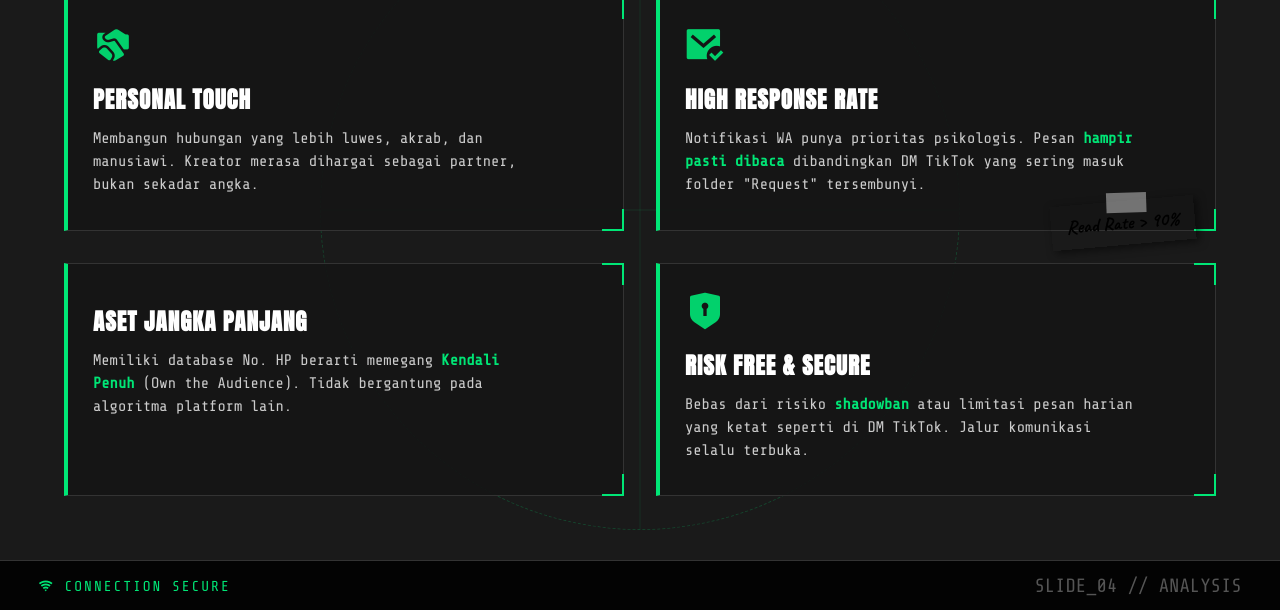
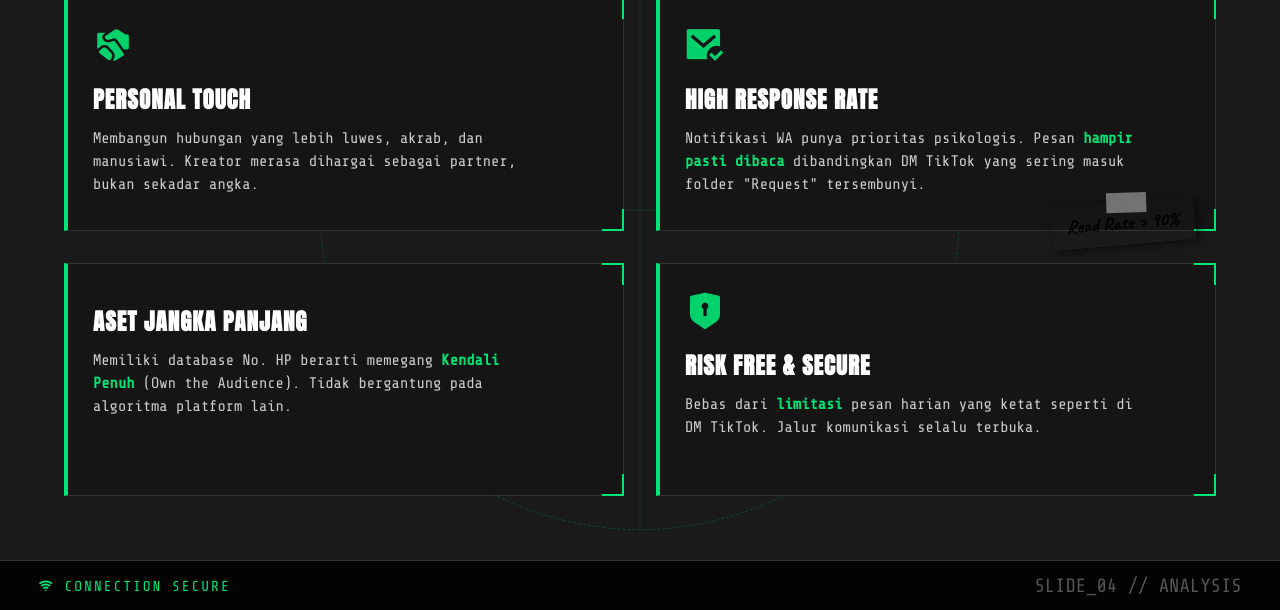
Before and after one commit to flexeet/slide-onthetok, a plain HTML site: page slide4.html in a window 1280 px wide. Shown: the part 190-800 px from the top of the page. Drawn offline with nearby package versions, Linux system fonts and the light colour scheme.

Commit message:
Update slide4.html

```diff
--- a/slide4.html
+++ b/slide4.html
@@ -268,7 +268,7 @@
                 <i class="ri-shield-keyhole-fill card-icon"></i>
                 <h2 class="card-head">RISK FREE & SECURE</h2>
                 <p class="card-desc">
-                    Bebas dari risiko <b>shadowban</b> atau limitasi pesan harian yang ketat seperti di DM TikTok. Jalur komunikasi selalu terbuka.
+                    Bebas dari <b>limitasi</b> pesan harian yang ketat seperti di DM TikTok. Jalur komunikasi selalu terbuka.
                 </p>
             </div>
 
```
